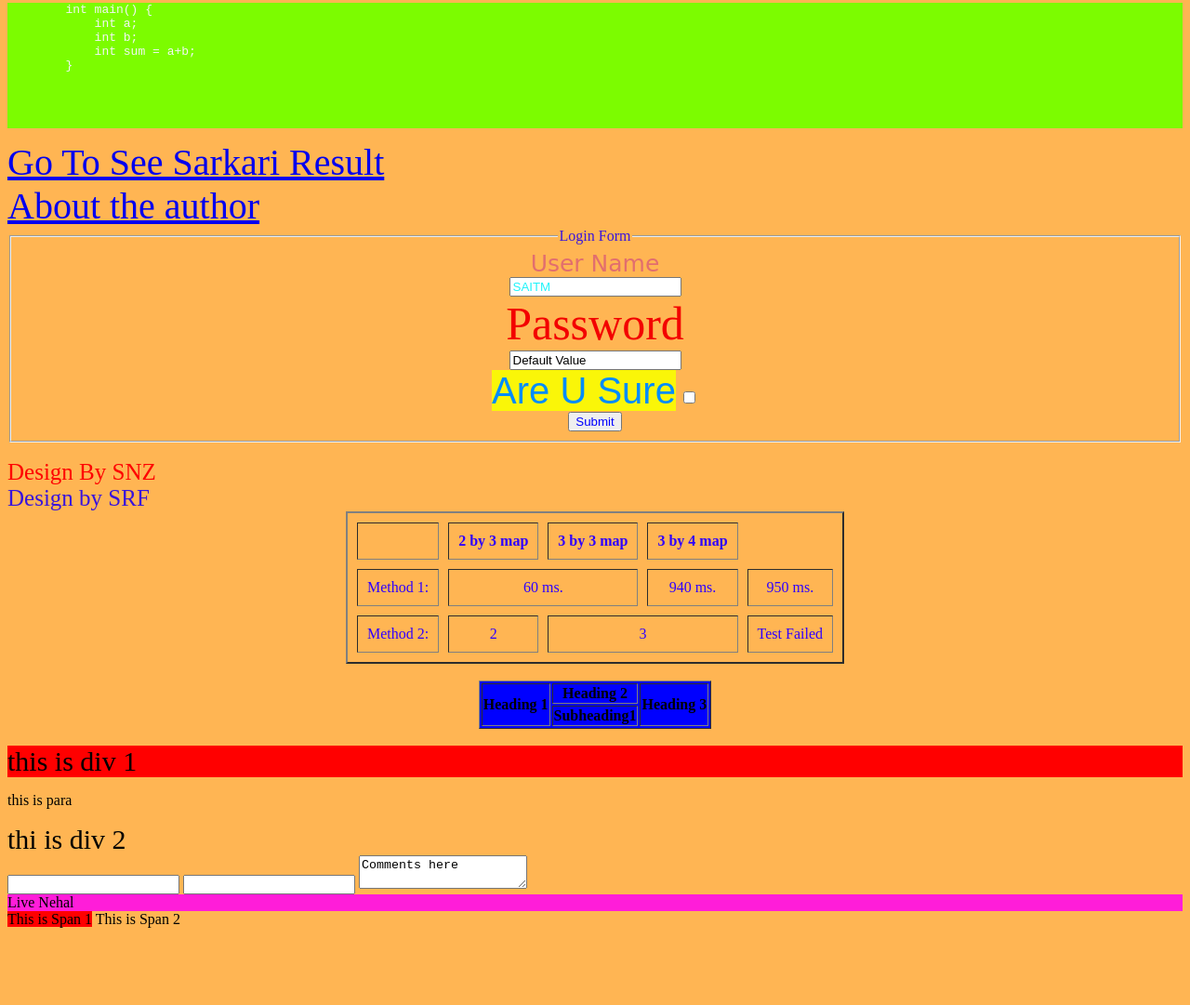
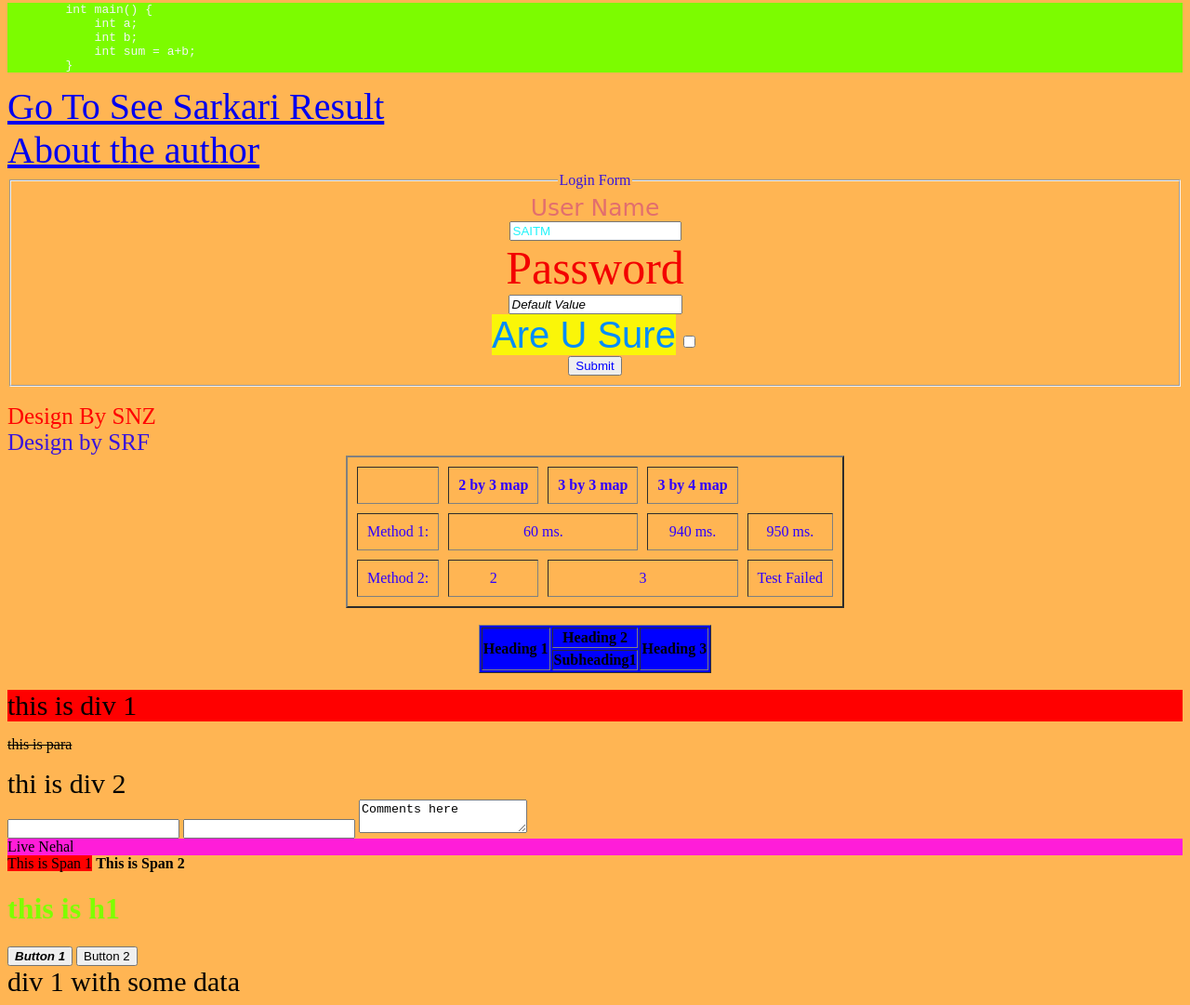
Before and after one commit to SHARIF0786/html-test-project, a plain HTML site: page index.html in a window 1280 px wide. Shown: the part 1757-2838 px from the top of the page at 93% size. Before the commit the page ends 2763 px from the top, so only its background shows below. Drawn offline with Linux system fonts and the light colour scheme.

Commit message:
add style font

```diff
--- a/ext.css
+++ b/ext.css
@@ -22,3 +22,11 @@ lebel{
 #sitename{
     font-size: 40px;
 }
+.class{
+    border: black solid;
+    text-decoration-line: line-through;
+}
+.butt1{
+    font-weight: 900;
+font-style: italic;
+}
--- a/index.html
+++ b/index.html
@@ -104,10 +104,10 @@ Backtracking By SRF SNZ</title>
             int b;
             int sum = a+b;
         }
-
+</pre>
 <!-- Forwarding SiteLink -->
 
-        </pre>
+
         <a id="sitename" href="https://www.seesarkariresult.com/">Go To See Sarkari Result</a>
         </br>
         <a id="sitename" href="author\author.html">About the author</a>
@@ -123,7 +123,7 @@ Backtracking By SRF SNZ</title>
             <br>
             <lebel id="password2">Password</lebel>
             <br>
-            <input type="text" value ="Default Value" id="password">
+            <input style="font-style: italic;" type="text" value ="Default Value" id="password">
             <br>
             <lebel id="checkbox" class="sure fontType">Are U Sure</lebel>
             <input type="checkbox" value="yes">
@@ -181,7 +181,7 @@ Backtracking By SRF SNZ</title>
         <br>
         <!-- Div Tags Here -->
 <div style="background-color: red;">this is div 1</div>
-<p>this is para</p>
+<p style="text-decoration-line: line-through;">this is para</p>
 <div>thi is div 2</div>
 <!-- inline elements -->
 <input type="text">
@@ -191,7 +191,15 @@ Backtracking By SRF SNZ</title>
 <!-- span Tag Here -->
 
 <span style="background-color: red;">This is Span 1</span>
-<span>This is Span 2</span>
+<span style="font-weight: 900;">This is Span 2</span>
+    <br>
+    <h1 style="color: chartreuse;"> this is h1</h1>
+<button class="butt1 butt">Button 1</button>
+<button>Button 2</button>
+<br>
+<div class="name">
+    div 1 with some data
+</div>
 
     </body>
 </html>
```
